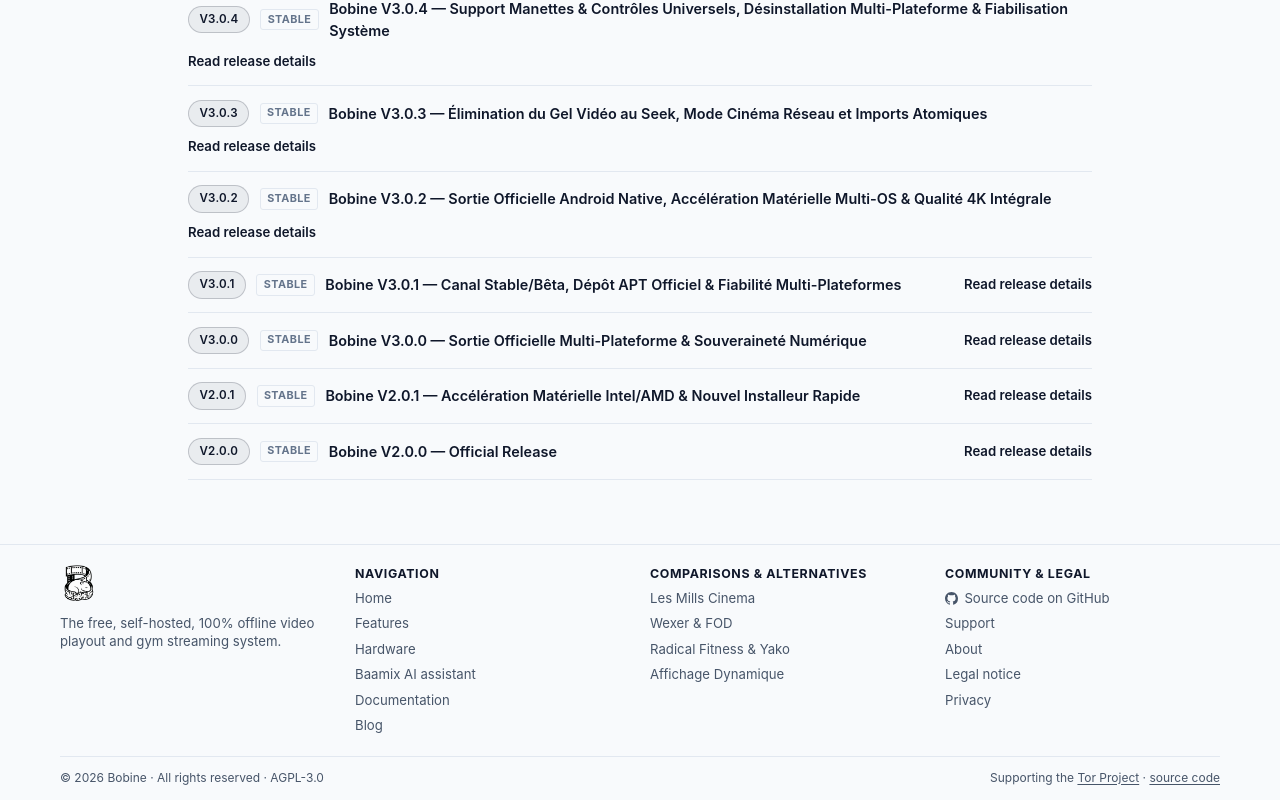
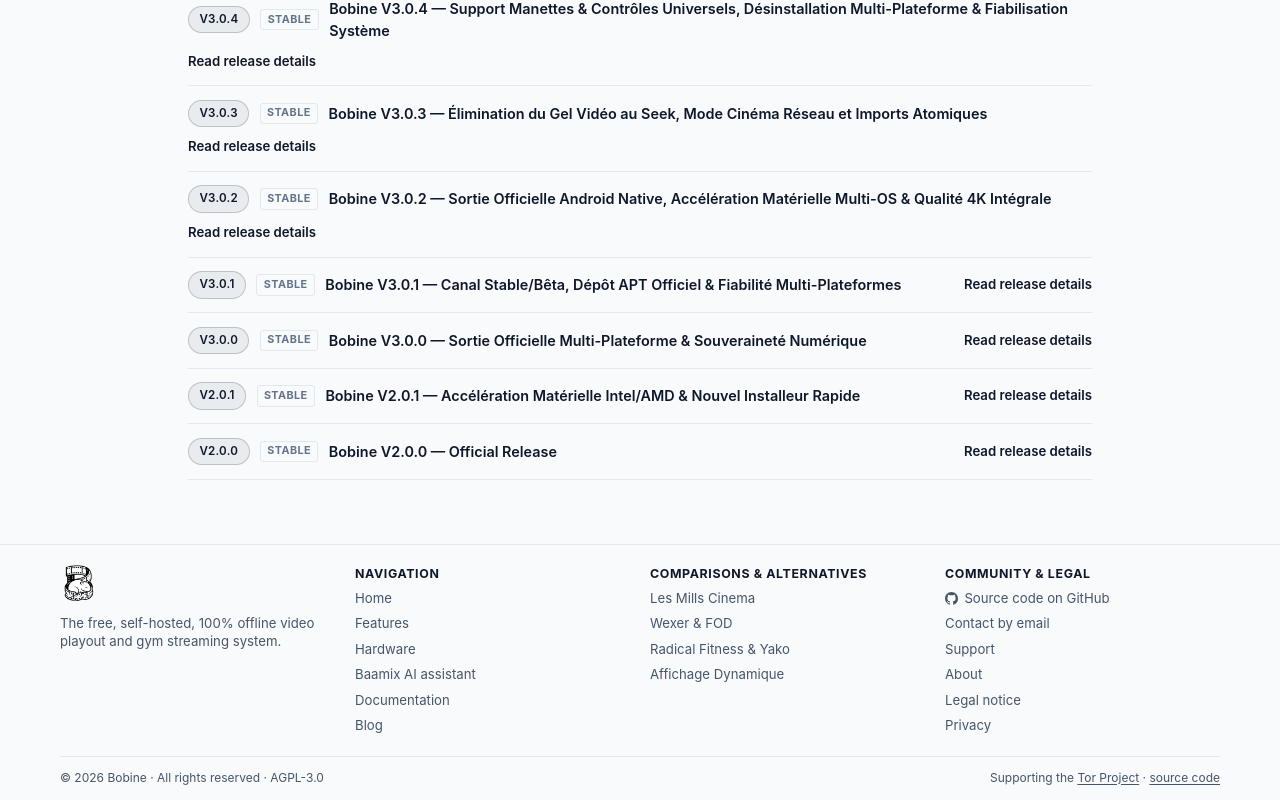
Before and after one commit to FantasmaGlad/BobineWeb, a Next.js app: page /en/blog in a window 1280 px wide. Shown: the part 1226-2026 px from the top of the page. Built offline with nearby package versions, Linux system fonts and the light colour scheme; no server answers.

Commit message:
feat(contact): lien e-mail dans le pied de page

```diff
--- a/src/components/Footer.tsx
+++ b/src/components/Footer.tsx
@@ -110,6 +110,12 @@ export default function Footer({
               <GitHubIcon size={13} />
               <span>{dict.footer.github}</span>
             </a>
+            <a
+              href="mailto:clement.barillot@bobine.fit"
+              style={{ fontSize: "0.825rem", color: "var(--text-muted)", textDecoration: "none" }}
+            >
+              {isEn ? "Contact by email" : "Contact par e-mail"}
+            </a>
             <Link href={`/${locale}/soutenir`} style={{ fontSize: "0.825rem", color: "var(--text-muted)", textDecoration: "none" }}>
               {dict.nav.support}
             </Link>
```
